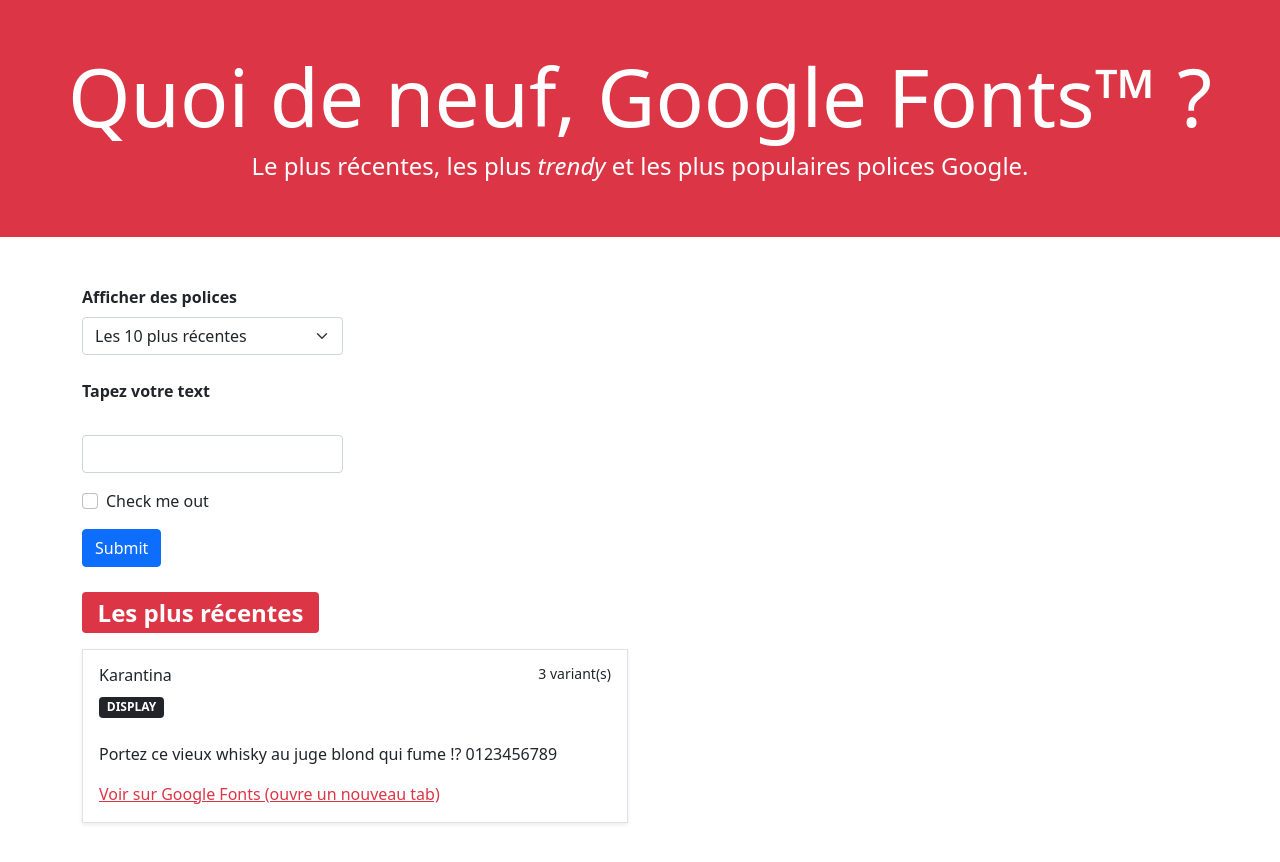
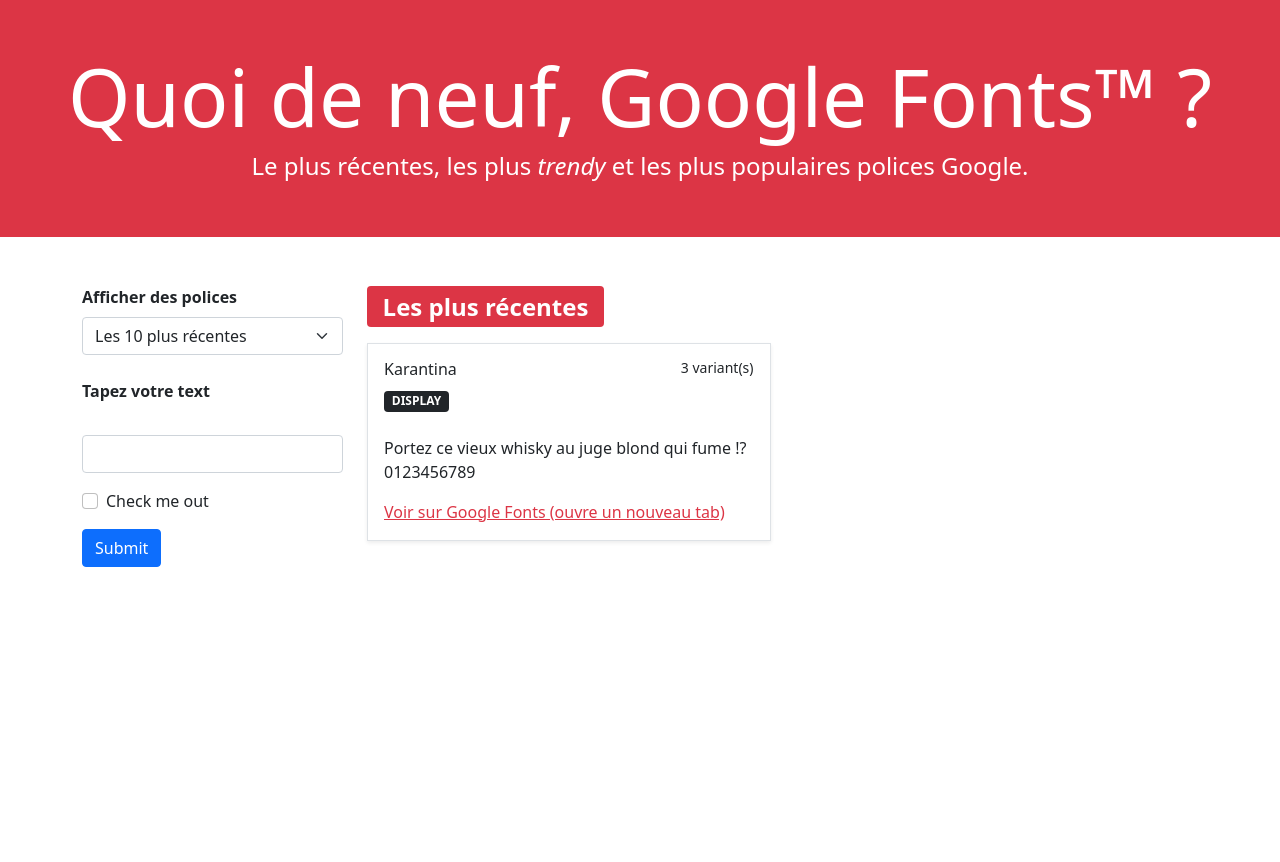
Before and after one commit to stefzouille/alyra-google-fonts-widget, a React (Create React App) app: page / in a window 1280 px wide. Shown: the top 862 px of the page. After the commit the page ends 800 px from the top, so only its background shows below. Built offline with nearby package versions, Linux system fonts and the light colour scheme.

Commit message:
modif pos

```diff
--- a/src/components/Fonts.js
+++ b/src/components/Fonts.js
@@ -1,11 +1,9 @@
-import "bootstrap/dist/css/bootstrap.css"
-
 
 const Fonts = () => {
 
 
   return (
-    <div className="lg-9">
+    <div className="col-lg-9">
       <section className="row mb-5">
         <h2 class="mb-3"><span className="badge bg-danger">Les plus récentes</span></h2>
         <article className="col-lg-6 mb-4">
```
